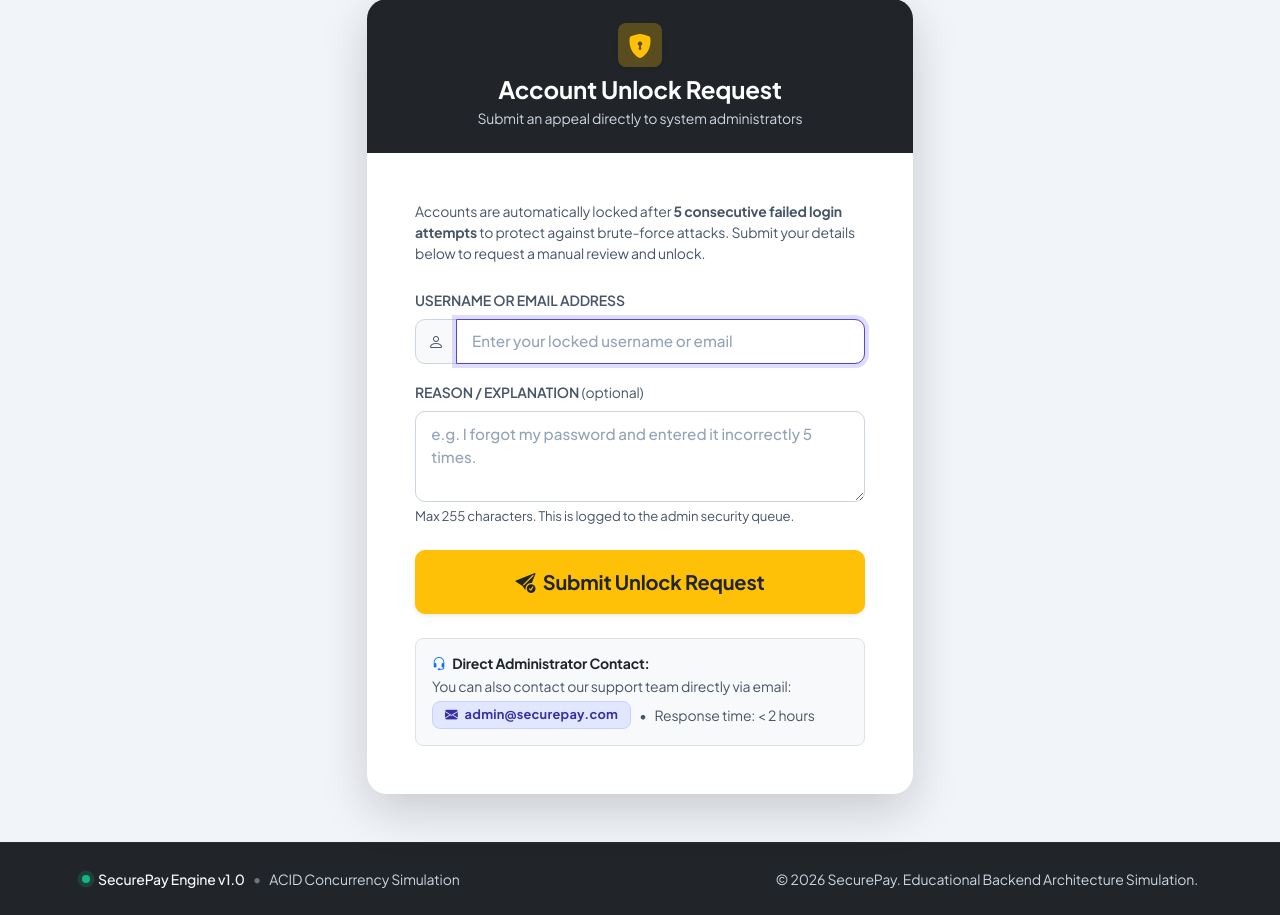
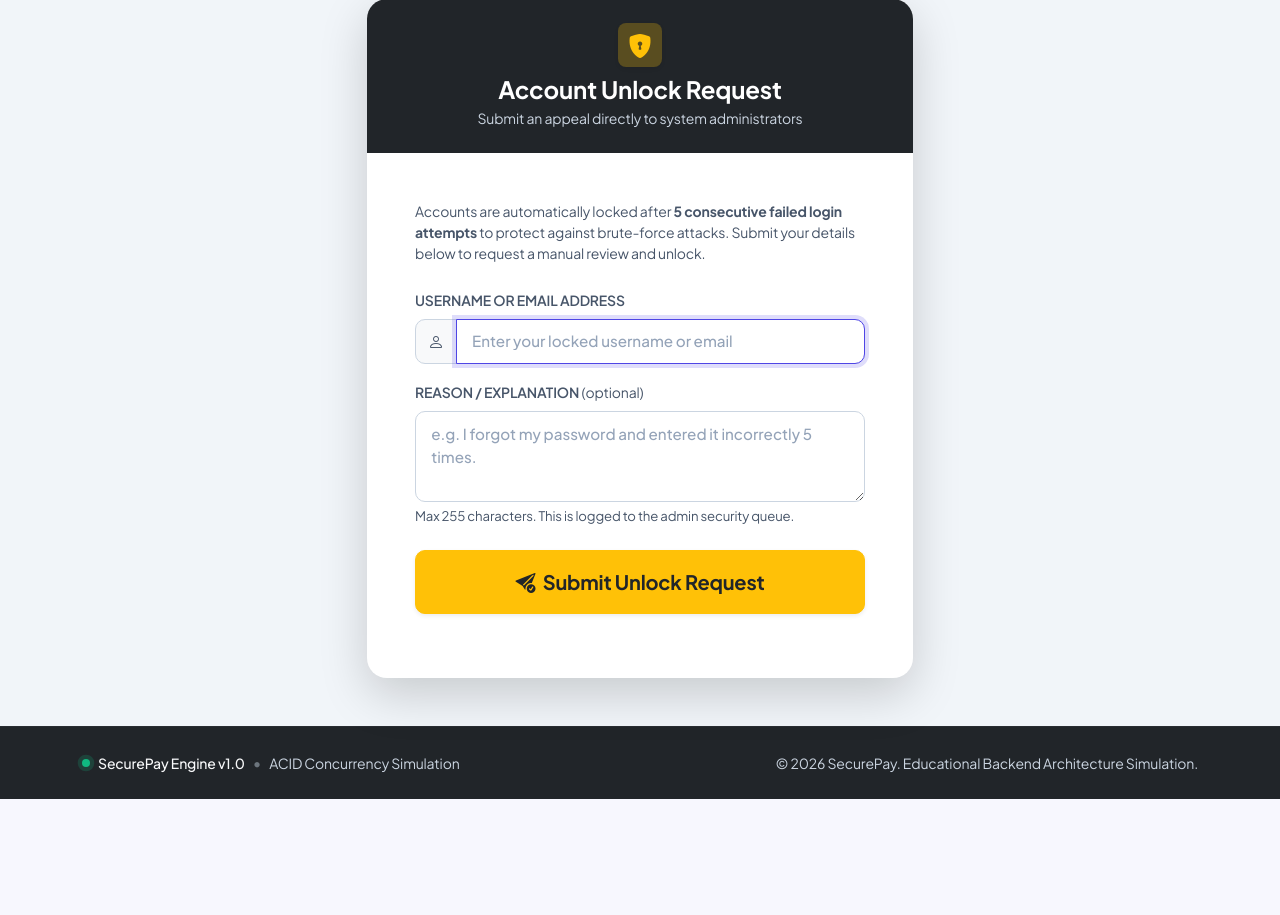
Before and after one commit to Sarthak-1304/SecurePay, a Flask app: page /request-unlock in a window 1280 px wide. Shown: the part 196-1111 px from the top of the page. After the commit the page ends 995 px from the top, so only its background shows below. Run offline with Flask 3, Linux system fonts and the light colour scheme.

Commit message:
fix(ui): remove direct email contact block from account unlock page

```diff
--- a/routes/auth.py
+++ b/routes/auth.py
@@ -336,11 +336,11 @@ def request_unlock():
                 conn.commit()
 
             # Show friendly message regardless of existence (prevents user enumeration)
-            flash("Your unlock request has been submitted to the administrator queue. Please check back shortly or email admin@securepay.com.", "success")
+            flash("Your unlock request has been submitted to the administrator queue. Please check back shortly.", "success")
             return redirect(url_for('auth.login'))
         except Exception as e:
             conn.rollback()
-            flash("An error occurred while submitting your request. Please email admin@securepay.com directly.", "danger")
+            flash("An error occurred while submitting your request. Please try again later.", "danger")
             return render_template('auth/request_unlock.html')
         finally:
             cursor.close()
--- a/templates/auth/request_unlock.html
+++ b/templates/auth/request_unlock.html
@@ -51,21 +51,6 @@
                             </button>
                         </div>
                     </form>
-
-                    <!-- Direct Support Contact Card -->
-                    <div class="p-3 bg-light rounded-3 border mt-4">
-                        <h6 class="fw-bold text-dark small mb-1"><i class="bi bi-headset me-1 text-primary"></i> Direct Administrator Contact:</h6>
-                        <p class="text-muted small mb-1">
-                            You can also contact our support team directly via email:
-                        </p>
-                        <div class="d-flex align-items-center gap-2">
-                            <a href="mailto:admin@securepay.com" class="badge bg-primary-subtle text-primary text-decoration-none">
-                                <i class="bi bi-envelope-fill me-1"></i> admin@securepay.com
-                            </a>
-                            <span class="text-muted small">&bull;</span>
-                            <span class="text-muted small">Response time: &lt; 2 hours</span>
-                        </div>
-                    </div>
                 </div>
             </div>
         </div>
```
